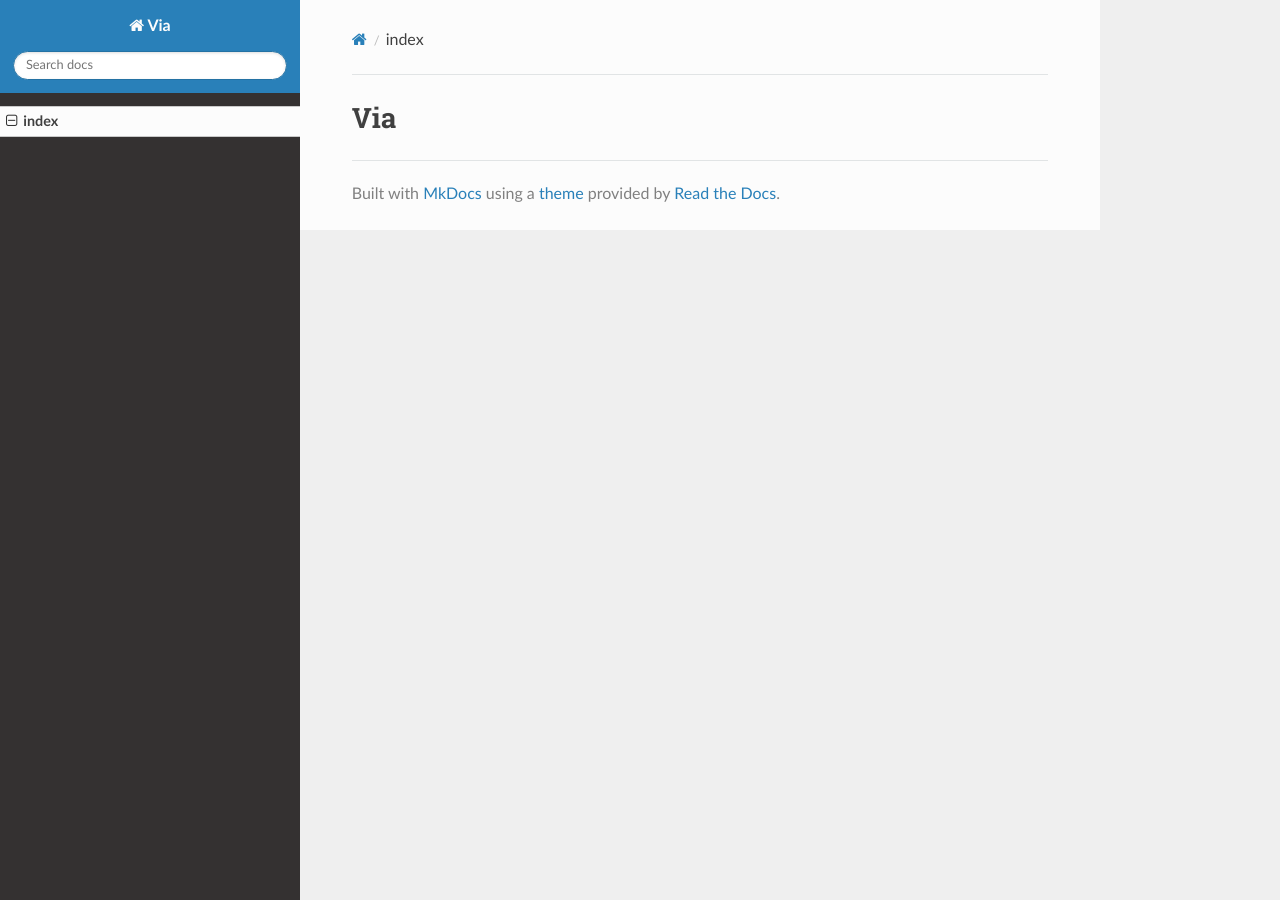
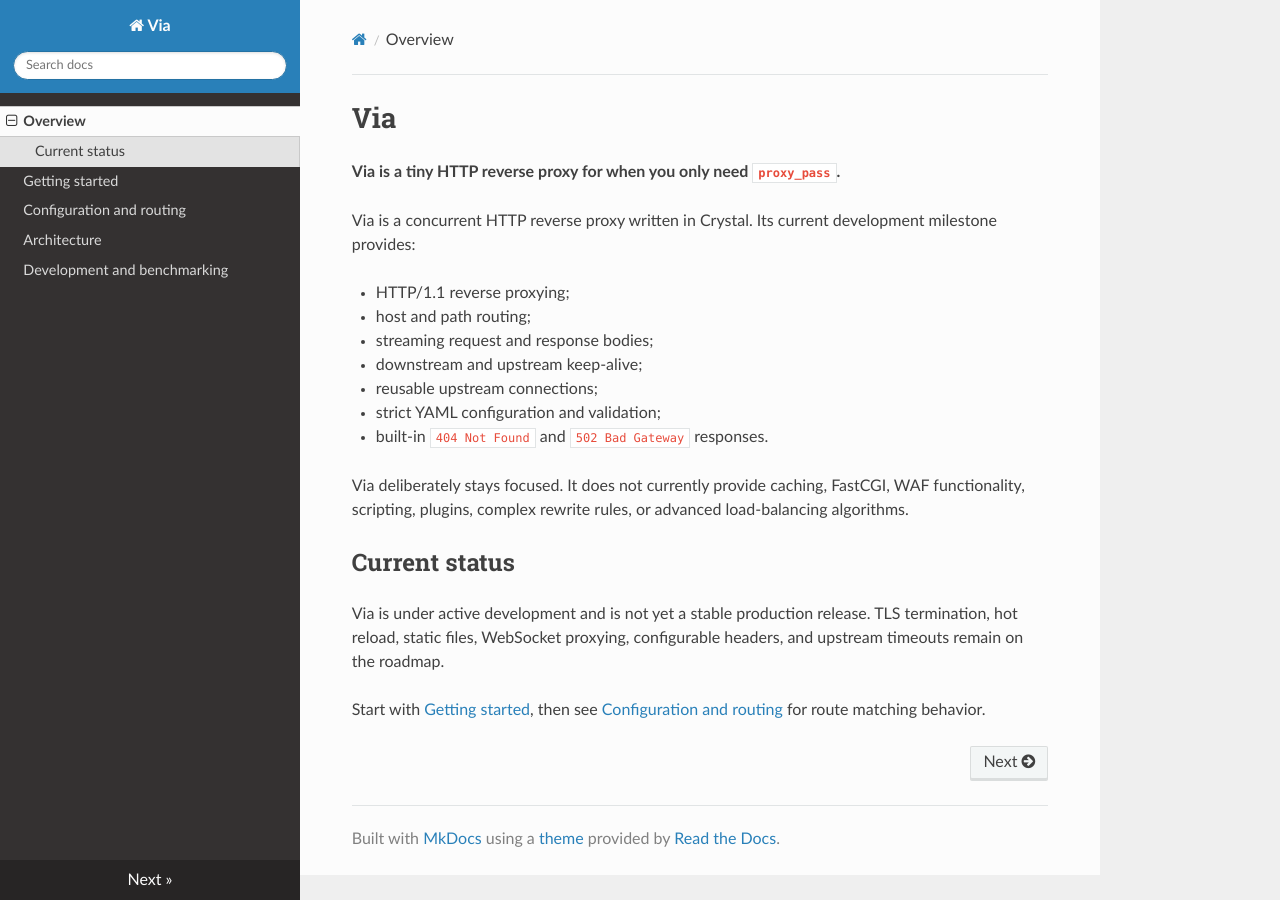
Before and after one commit to mkrdnk/via, an MkDocs documentation site: the page built from docs/index.md, in a window 1280 px wide. Built offline with MkDocs 1.6.1, drawn with Linux system fonts in a browser that asks for light colours; nearby versions of some CDN libraries.

```diff
--- a/docs/index.md
+++ b/docs/index.md
@@ -1 +1,27 @@
 # Via
+
+**Via is a tiny HTTP reverse proxy for when you only need `proxy_pass`.**
+
+Via is a concurrent HTTP reverse proxy written in Crystal. Its current
+development milestone provides:
+
+- HTTP/1.1 reverse proxying;
+- host and path routing;
+- streaming request and response bodies;
+- downstream and upstream keep-alive;
+- reusable upstream connections;
+- strict YAML configuration and validation;
+- built-in `404 Not Found` and `502 Bad Gateway` responses.
+
+Via deliberately stays focused. It does not currently provide caching,
+FastCGI, WAF functionality, scripting, plugins, complex rewrite rules, or
+advanced load-balancing algorithms.
+
+## Current status
+
+Via is under active development and is not yet a stable production release.
+TLS termination, hot reload, static files, WebSocket proxying, configurable
+headers, and upstream timeouts remain on the roadmap.
+
+Start with [Getting started](getting-started.md), then see
+[Configuration and routing](configuration.md) for route matching behavior.
--- a/mkdocs.yml
+++ b/mkdocs.yml
@@ -1,7 +1,11 @@
 site_name: Via
 
 nav:
-  - index: index.md
+  - Overview: index.md
+  - Getting started: getting-started.md
+  - Configuration and routing: configuration.md
+  - Architecture: architecture.md
+  - Development and benchmarking: development.md
 
 theme:
   name: readthedocs
```
Also changed, not shown: README.md (+14 -50 lines), docs/architecture.md (added, +42 -0 lines), docs/configuration.md (added, +67 -0 lines), docs/development.md (added, +47 -0 lines), docs/getting-started.md (added, +48 -0 lines), 1 other file.
